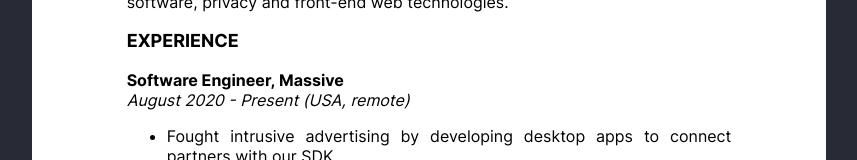
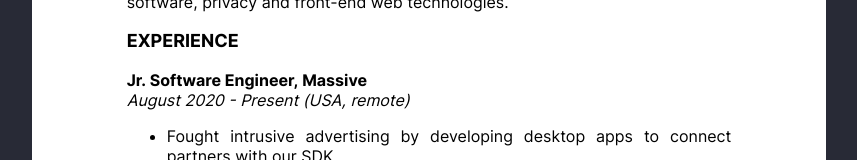
Before and after one commit to brenobaptista/blog, a Next.js app: page /resume in a window 1280 px wide. Shown: the part 253-413 px from the top of the page, without its empty margins (211-1068 px from the left). Built offline with nearby package versions, Linux system fonts and the light colour scheme.

Commit message:
Added junior to current position

```diff
--- a/src/pages/resume.tsx
+++ b/src/pages/resume.tsx
@@ -69,7 +69,7 @@ const Resume = (): JSX.Element => (
         <Section>
           <h2>EXPERIENCE</h2>
           <div>
-            <b>Software Engineer, Massive</b>
+            <b>Jr. Software Engineer, Massive</b>
             <i>August 2020 - Present (USA, remote)</i>
             <ul>
               <li>
```
